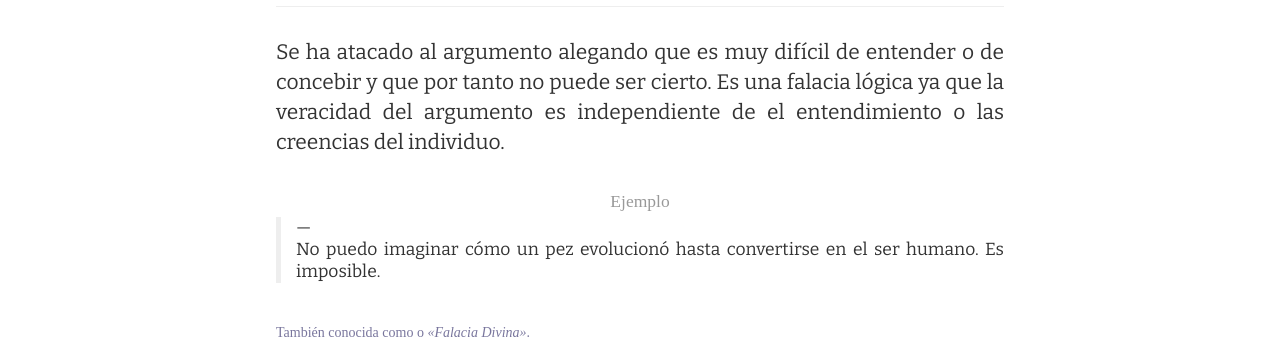
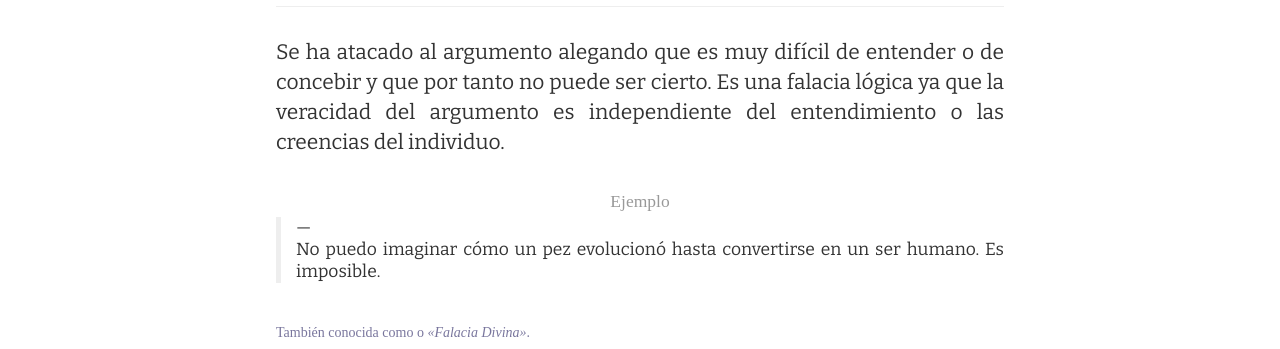
Before and after one commit to jorgebg/falaciaslogicas.com, a Jekyll site: the page built from _fallacies/incredulidad-personal.md, in a window 1280 px wide. Shown: the part 153-502 px from the top of the page. Built offline with Jekyll 4.4.1, drawn with Linux system fonts in a browser that asks for light colours; nearby versions of some CDN libraries; some web fonts are replaced.

Commit message:
Correción simple
"de el entendimiento" por "del entendimiento". "el ser humano" por "un ser humano".

```diff
--- a/_fallacies/incredulidad-personal.md
+++ b/_fallacies/incredulidad-personal.md
@@ -4,6 +4,6 @@ description: No se ha podido entender el argumento, por lo que es falso.
 keywords:
   - Falacia Divina
 example:
-  - No puedo imaginar cómo un pez evolucionó hasta convertirse en el ser humano. Es imposible.
+  - No puedo imaginar cómo un pez evolucionó hasta convertirse en un ser humano. Es imposible.
 ---
-Se ha atacado al argumento alegando que es muy difícil de entender o de concebir y que por tanto no puede ser cierto. Es una falacia lógica ya que la veracidad del argumento es independiente de el entendimiento o las creencias del individuo.
+Se ha atacado al argumento alegando que es muy difícil de entender o de concebir y que por tanto no puede ser cierto. Es una falacia lógica ya que la veracidad del argumento es independiente del entendimiento o las creencias del individuo.
```
